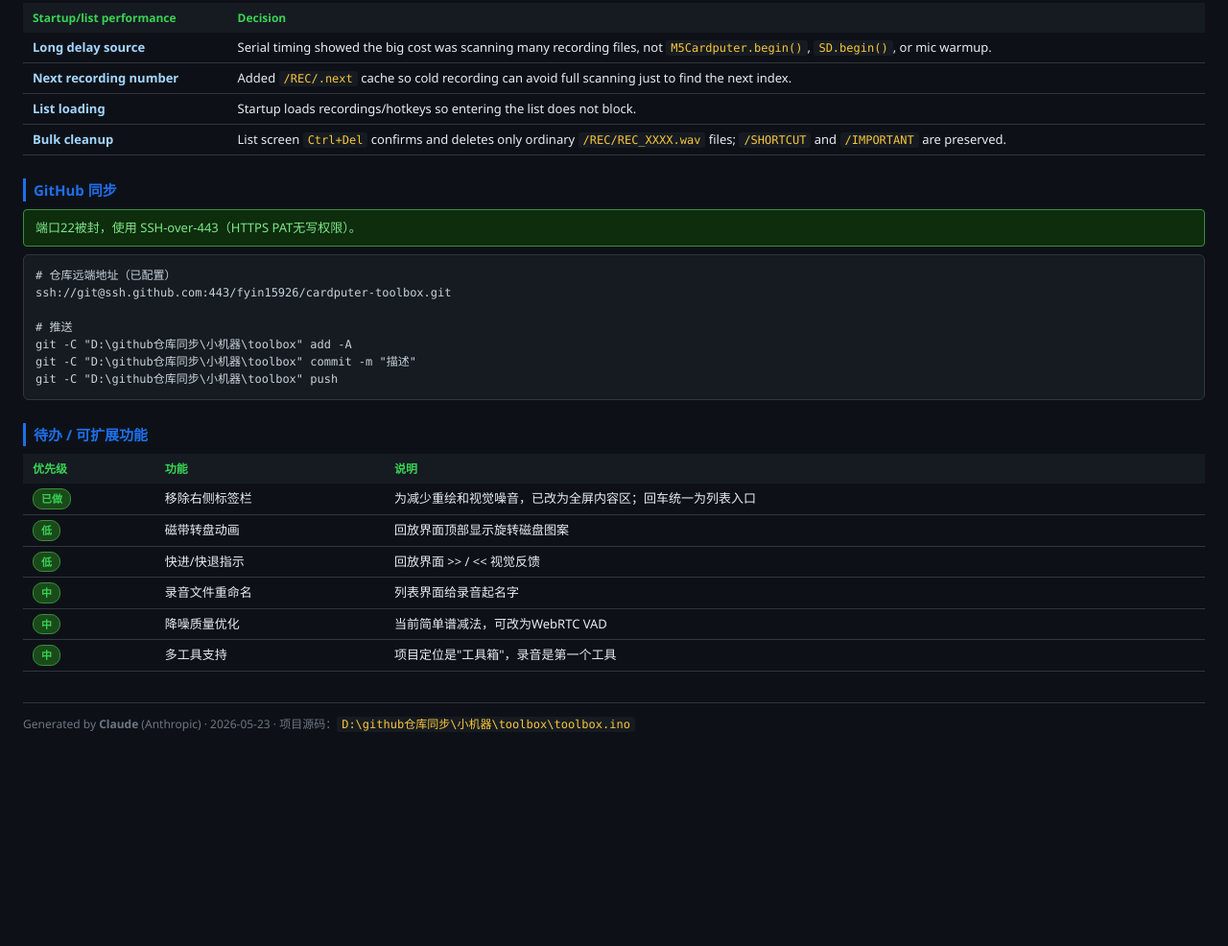
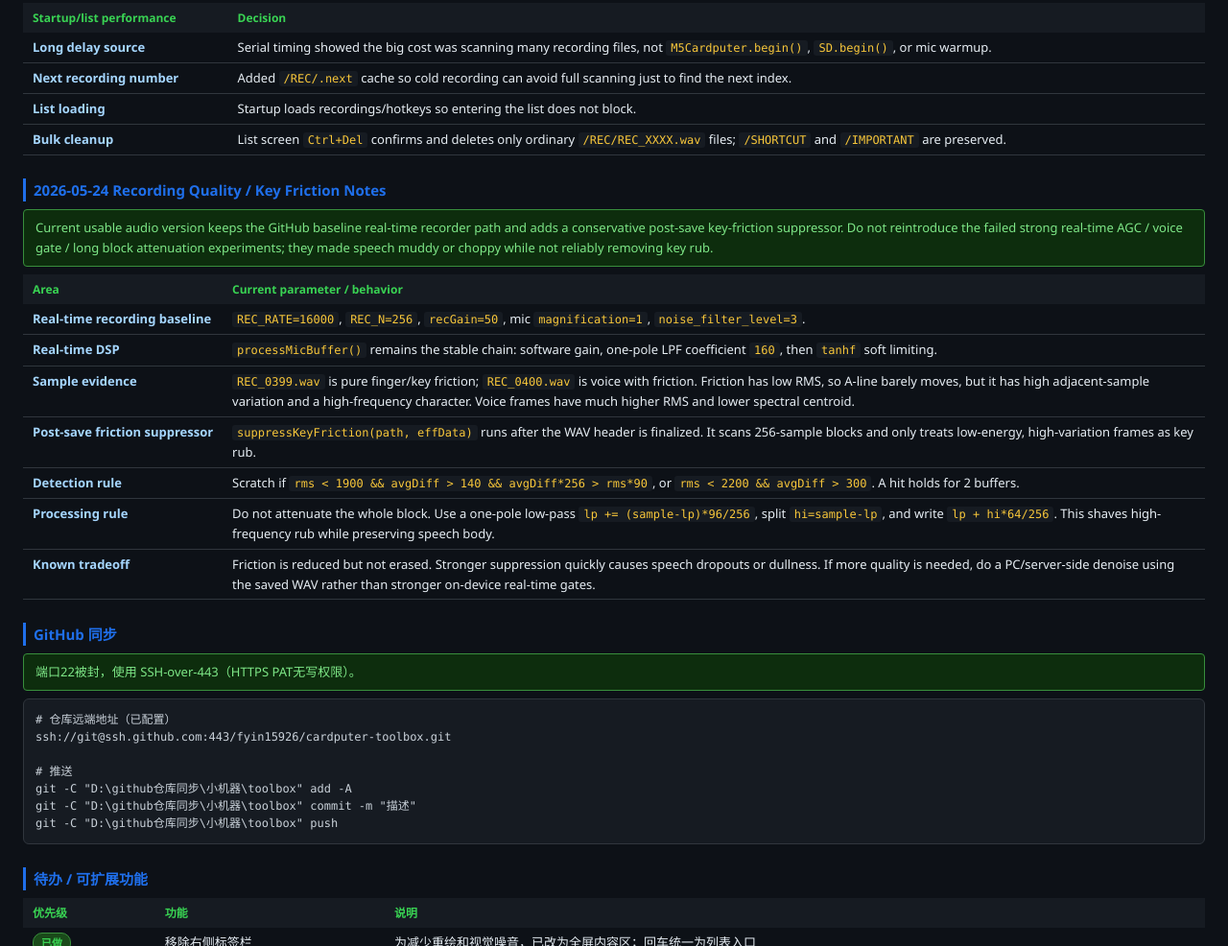
Before and after one commit to fyin15926/cardputer-toolbox, a plain HTML site: page toolbox/HANDOVER_claude.html in a window 1280 px wide. Shown: the part 6278-7264 px from the top of the page at 96% size. Before the commit the page ends 7067 px from the top, so only its background shows below. Drawn offline with Linux system fonts and the light colour scheme.

Commit message:
Add key friction suppression

```diff
--- a/toolbox/HANDOVER_claude.html
+++ b/toolbox/HANDOVER_claude.html
@@ -338,6 +338,24 @@ int amp = (int)(rms * (3.0f * A_HALF) / 32767.0f) * sign;</pre>
   <tr><td>Bulk cleanup</td><td>List screen <code>Ctrl+Del</code> confirms and deletes only ordinary <code>/REC/REC_XXXX.wav</code> files; <code>/SHORTCUT</code> and <code>/IMPORTANT</code> are preserved.</td></tr>
 </table>
 
+<h2 id="audio-quality-20260524">2026-05-24 Recording Quality / Key Friction Notes</h2>
+<div class="note">
+  Current usable audio version keeps the GitHub baseline real-time recorder path and adds
+  a conservative post-save key-friction suppressor. Do not reintroduce the failed strong
+  real-time AGC / voice gate / long block attenuation experiments; they made speech muddy
+  or choppy while not reliably removing key rub.
+</div>
+<table>
+  <tr><th>Area</th><th>Current parameter / behavior</th></tr>
+  <tr><td>Real-time recording baseline</td><td><code>REC_RATE=16000</code>, <code>REC_N=256</code>, <code>recGain=50</code>, mic <code>magnification=1</code>, <code>noise_filter_level=3</code>.</td></tr>
+  <tr><td>Real-time DSP</td><td><code>processMicBuffer()</code> remains the stable chain: software gain, one-pole LPF coefficient <code>160</code>, then <code>tanhf</code> soft limiting.</td></tr>
+  <tr><td>Sample evidence</td><td><code>REC_0399.wav</code> is pure finger/key friction; <code>REC_0400.wav</code> is voice with friction. Friction has low RMS, so A-line barely moves, but it has high adjacent-sample variation and a high-frequency character. Voice frames have much higher RMS and lower spectral centroid.</td></tr>
+  <tr><td>Post-save friction suppressor</td><td><code>suppressKeyFriction(path, effData)</code> runs after the WAV header is finalized. It scans 256-sample blocks and only treats low-energy, high-variation frames as key rub.</td></tr>
+  <tr><td>Detection rule</td><td>Scratch if <code>rms &lt; 1900 &amp;&amp; avgDiff &gt; 140 &amp;&amp; avgDiff*256 &gt; rms*90</code>, or <code>rms &lt; 2200 &amp;&amp; avgDiff &gt; 300</code>. A hit holds for 2 buffers.</td></tr>
+  <tr><td>Processing rule</td><td>Do not attenuate the whole block. Use a one-pole low-pass <code>lp += (sample-lp)*96/256</code>, split <code>hi=sample-lp</code>, and write <code>lp + hi*64/256</code>. This shaves high-frequency rub while preserving speech body.</td></tr>
+  <tr><td>Known tradeoff</td><td>Friction is reduced but not erased. Stronger suppression quickly causes speech dropouts or dullness. If more quality is needed, do a PC/server-side denoise using the saved WAV rather than stronger on-device real-time gates.</td></tr>
+</table>
+
 <!-- ─── GitHub同步 ─── -->
 <h2 id="git">GitHub 同步</h2>
 <div class="note">端口22被封，使用 SSH-over-443（HTTPS PAT无写权限）。</div>
```
Also changed, not shown: 项目备忘.md (+9 -0 lines), 1 other file.
